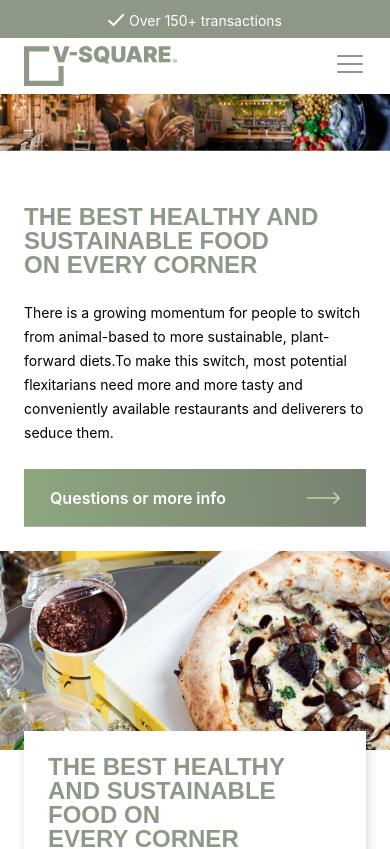
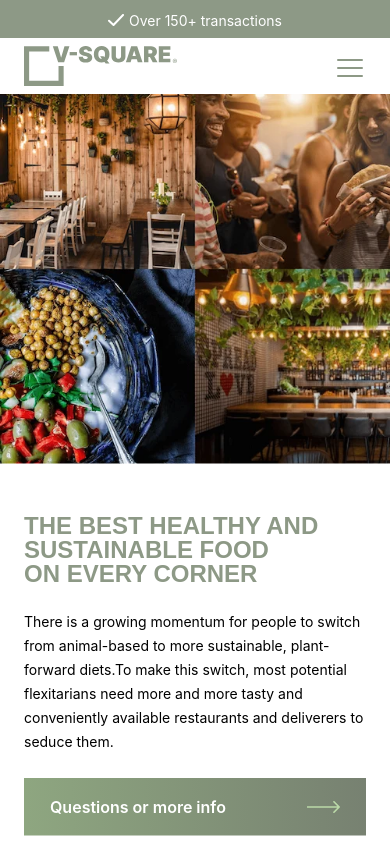
Before and after one commit to Lloyd-Aipassa/vsquare, a Nuxt app: page / in a window 390 px wide. Shown: the top 849 px of the page. Built offline with nearby package versions, Linux system fonts and the light colour scheme.

Commit message:
added mobile header

```diff
--- a/components/Header/HeaderBot.vue
+++ b/components/Header/HeaderBot.vue
@@ -300,16 +300,13 @@ p:hover p {
     }
 
     .container {
-        padding: 8px 24px;
+        padding: 8px 24px 0;
     }
 
-    .container svg {
-        /* display: block;
-        margin-top: -30px; */
-    }
+
 
     .container img {
-        margin-bottom: -8px;
+        margin-bottom: 0px;
         width: 153px;
     }
 
--- a/components/Hero.vue
+++ b/components/Hero.vue
@@ -1,6 +1,8 @@
 <template>
     <section class="hero" v-for="(content, index) in HeroContent" :key="index">
-        <img :src="content.Image" alt="Header imges of vegan food" class="animate-right-left">
+        <img :src="content.Image" alt="Header imges of vegan food" class="desk animate-right-left">
+        <img :src="content.MobImage" alt="Header imges of vegan food" class="mob animate-right-left">
+        <!-- alt="Header imges of vegan food" class="animate-right-left"> -->
         <div class="hero-contant-container">
             <div class="hero-content animatie-2">
                 <h1 id="healthy">{{ content.Title }}</h1>
@@ -34,6 +36,10 @@ onMounted(() => {
 .hero {
     padding: 0px 0 80px 200px;
     height: 100vh;
+}
+
+.hero .mob {
+    display: none;
 }
 
 .animate-right-left {
@@ -78,6 +84,14 @@ li {
         padding: 0;
     }
 
+    .hero .mob {
+        display: block;
+    }
+
+    .hero .desk {
+        display: none;
+    }
+
     .hero-contant-container {
         padding: 24px;
     }
--- a/pages/index.vue
+++ b/pages/index.vue
@@ -135,6 +135,7 @@
 </template>
 
 <script setup>
+
 // ** Header button  **
 const ButtonTekst = 'Questions or more info'
 const Link = '/contact'
@@ -145,6 +146,7 @@ const Link2 = '/vegitalian-project'
 // ** Hero **
 const HeroContent = [{
     Image: "/hero/header-home.webp",
+    MobImage: "/hero/vs-hero-mobile.webp",
     Title: 'THE BEST HEALTHY AND SUSTAINABLE FOOD ON EVERY CORNER',
     p: 'There is a growing momentum for people to switch from animal-based to more sustainable, plant-forward diets.To make this switch, most potential flexitarians need more and more tasty and conveniently available restaurants and deliverers to seduce them.',
 }]
```
Also changed, not shown: public/hero/vs-hero-mobile.webp (added).
